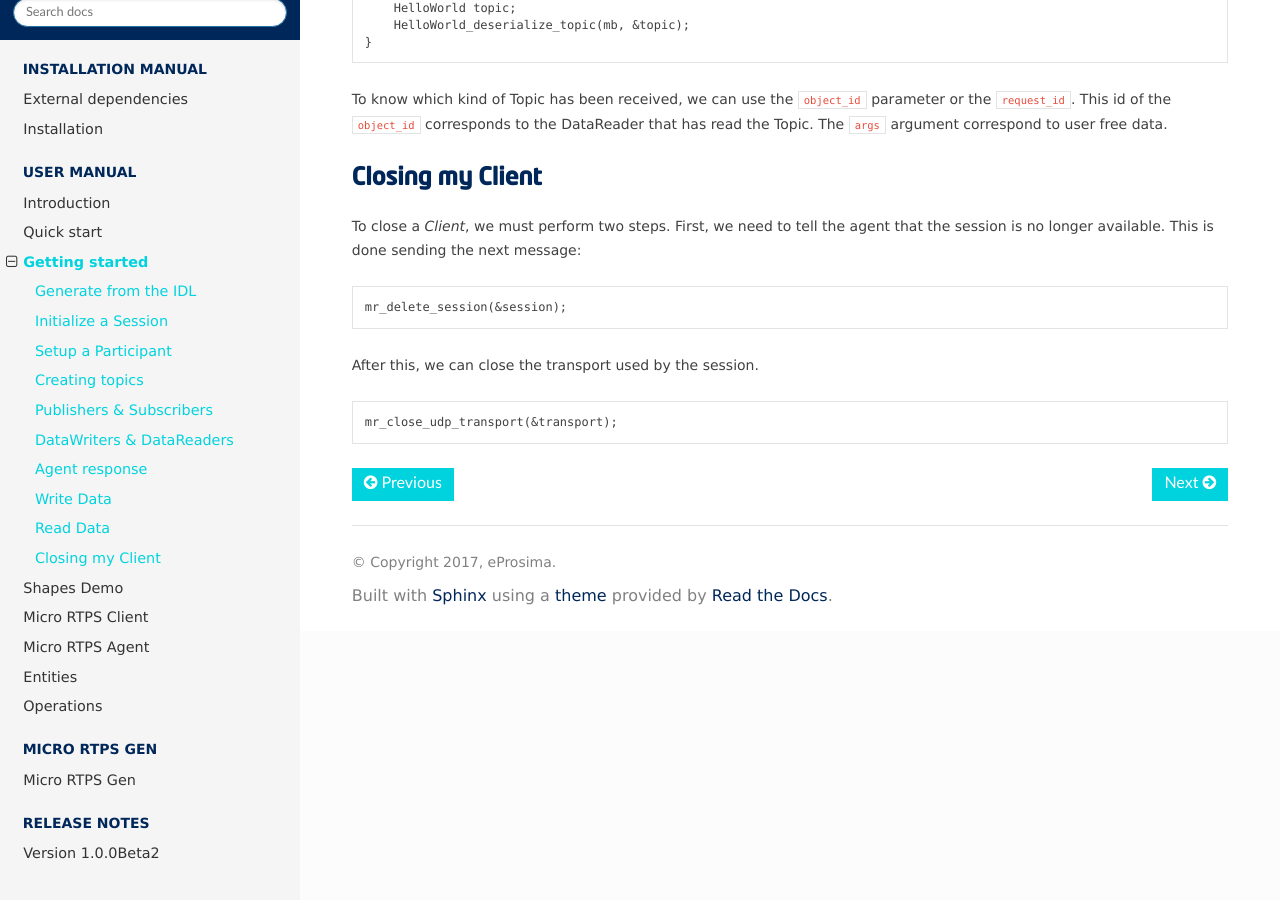
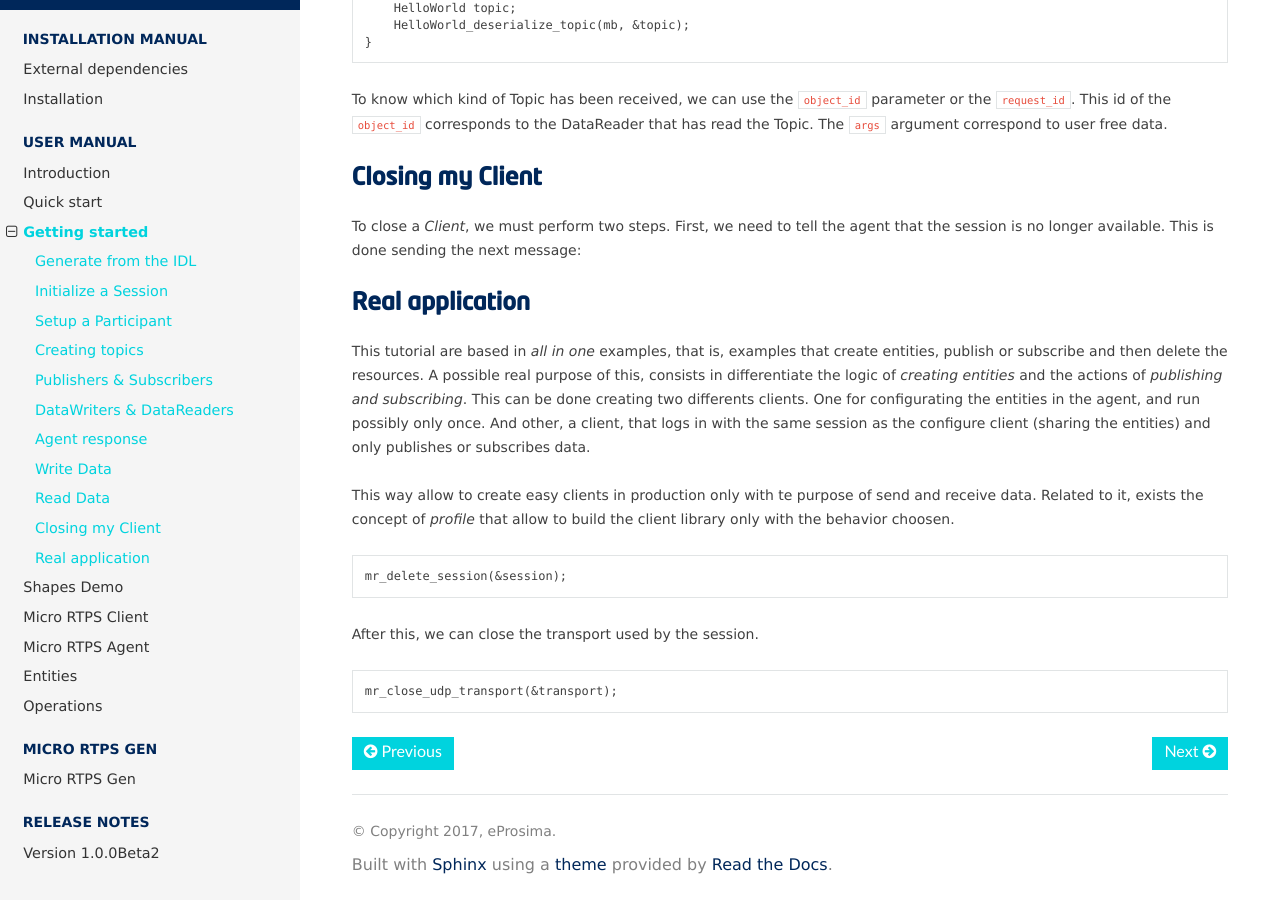
Before and after one commit to eProsima/Micro-XRCE-DDS-docs, a Sphinx documentation site: the page built from docs/getting_started.rst, in a window 1280 px wide and 900 px high, scrolled down 5661 px. Built offline with Sphinx 7.4.7 and the Read the Docs theme 2.0.0, drawn with Linux system fonts in a browser that asks for light colours.

Commit message:
#3242. Explanation the 'xrce purpose'.

```diff
--- a/docs/getting_started.rst
+++ b/docs/getting_started.rst
@@ -260,6 +260,17 @@
 First, we need to tell the agent that the session is no longer available.
 This is done sending the next message:
 
+Real application
+^^^^^^^^^^^^^^^^
+This tutorial are based in `all in one` examples, that is, examples that create entities, publish or subscribe and then delete the resources.
+A possible real purpose of this, consists in differentiate the logic of `creating entities` and the actions of `publishing and subscribing`.
+This can be done creating two differents clients.
+One for configurating the entities in the agent, and run possibly only once.
+And other, a client, that logs in with the same session as the configure client (sharing the entities) and only publishes or subscribes data.
+
+This way allow to create easy clients in production only with te purpose of send and receive data.
+Related to it, exists the concept of `profile` that allow to build the client library only with the behavior choosen.
+
 .. code-block:: C
 
     mr_delete_session(&session);
```
